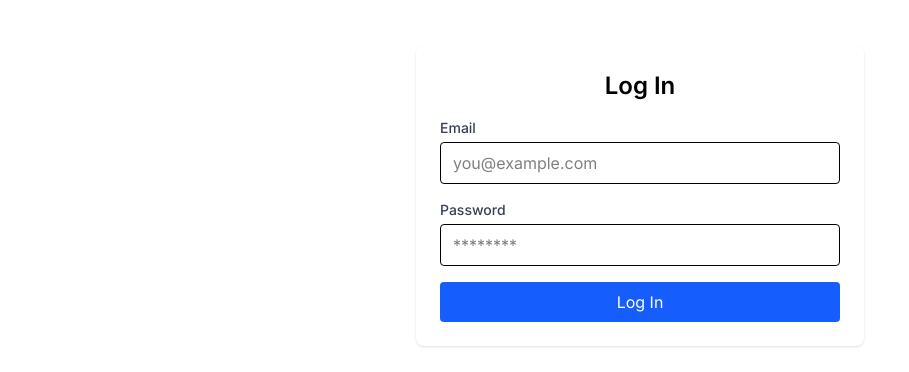
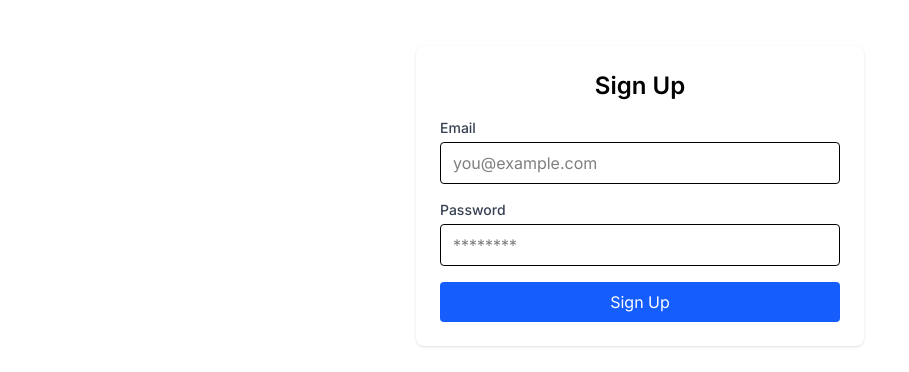
Before and after one commit to uma-mahesh-mekala/expense-tracker, a Next.js app: page /signup in a window 1280 px wide. Shown: the part 149-521 px from the top of the page, without its empty margins (0-909 px from the left). Built offline with nearby package versions, Linux system fonts and the light colour scheme; no server answers.

Commit message:
feat: update signup components

```diff
--- a/src/app/signup/page.tsx
+++ b/src/app/signup/page.tsx
@@ -1,5 +1,5 @@
 import AuthForm from "@/components/AuthForm";
 
-export default function LoginPage() {
-  return <AuthForm title="Sign Up" buttonText="Sign Up" />;
+export default function SignUpPage() {
+  return <AuthForm mode="signup" />;
 }
```
Also changed, not shown: 2 other files (tests, documents, lock files or other folders).
